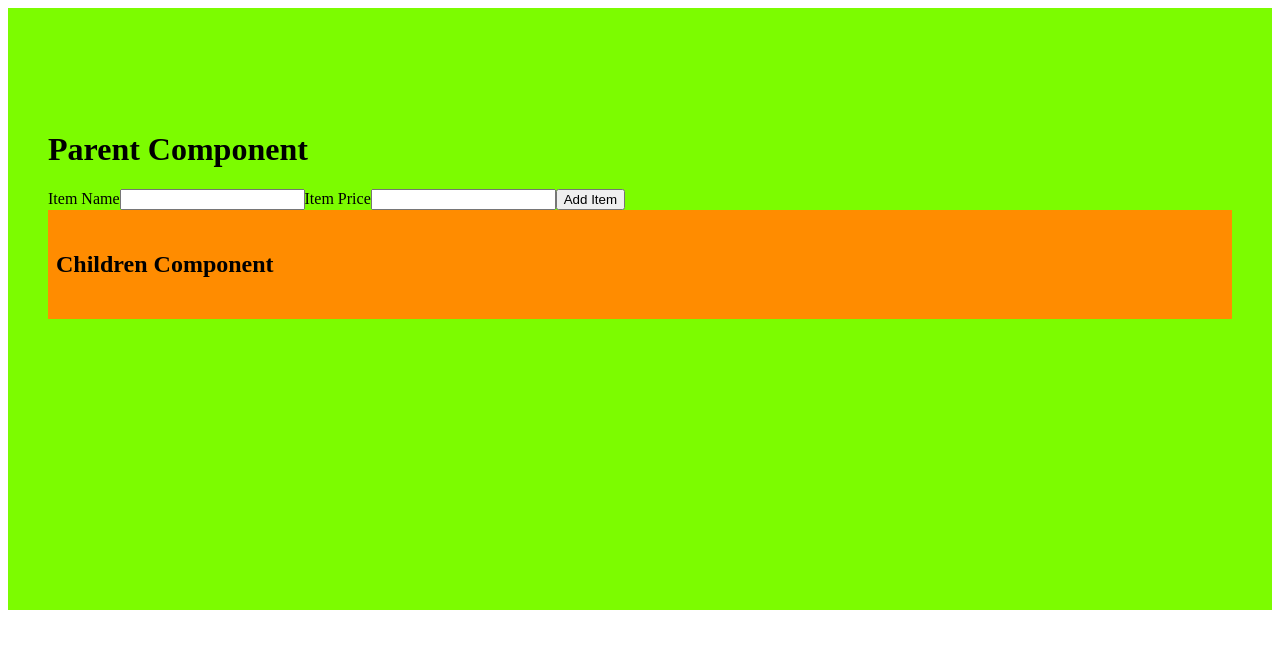
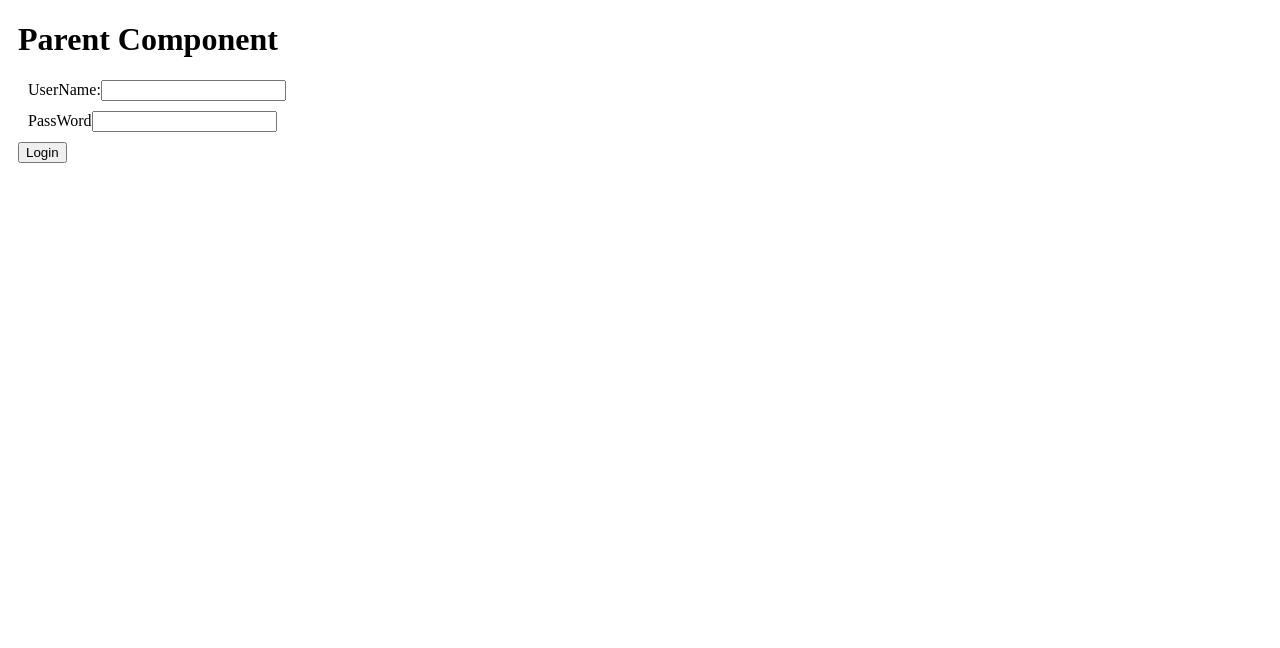
Before and after one commit to Harshitha-Muniraj/React-Composition-5, a React (Create React App) app: page / in a window 1280 px wide. Shown: the top 648 px of the page. Built offline with nearby package versions, Linux system fonts and the light colour scheme.

Commit message:
lift state 5

```diff
--- a/src/components/childComponent/Child.js
+++ b/src/components/childComponent/Child.js
@@ -1,44 +1,25 @@
 import React from 'react'
 import './child.css'
-const Child = ({itemList,SetItemList}) => {
- const removeItem=(pp)=>{
-const update=[]
-itemList.map((ii,index)=>{
-  console.log(pp,index)
-   if (index!=pp){
-      return update.push(ii)
-   }
- })
- SetItemList(update)
- }
+const Child = ({SetLogin}) => {
+
+  const loginCheck=(e)=>{
+    e.preventDefault();
+    SetLogin(true)
+  }
 
   return (
     <>
-    <div className='children'>
-        <h2>Children Component</h2>
-
-     <div>
-      {
-        itemList.map((item,index)=>{
-          const {itemName,itemPrice}=item
-          return(
-            <>
-            <div  key={index} className='flex'>
-            <ul>
-              <li >
-                {itemName}- &#8377;{itemPrice}
-              </li>
-            </ul>
-            <button className='btn' onClick={()=>removeItem(index)}>Remove</button>
-            </div>
-
-            </>
-          )
-        })
-      }
-
-     </div>
-     </div>
+    <form onSubmit={loginCheck}>
+    <div>
+      <label>UserName:</label>
+      <input required/>
+    </div>
+    <div>
+      <label>PassWord</label>
+      <input required/>
+    </div>
+    <button type='submit'>Login</button>
+    </form>
     </>
   )
 }
--- a/src/components/childComponent/child.css
+++ b/src/components/childComponent/child.css
@@ -1,14 +1,3 @@
-
-.children{
-    background-color: darkorange;
-    padding: 21px 8px;
+div{
+    margin: 10px ;
 }
-.flex{
-    display: flex;
-    gap: 20px;
-    align-items: center;
-}
-.btn{
-    width: 60px;
-    height: 25px;
-}
--- a/src/components/parentComponent/Parent.js
+++ b/src/components/parentComponent/Parent.js
@@ -1,48 +1,13 @@
-import React, { useState } from 'react'
+import React, { useState } from 'react';
 import Child from '../childComponent/Child';
-import './parent.css';
-
-
 
 const Parent = () => {
-    const [inputState,SetInputState]=useState('');
-    const [itemList,SetItemList]=useState([])
-
-
-
-    function updateInp(e){
-
-      SetInputState({...inputState,[e.target.name]:e.target.value});
-
-    }
-
-    function displayItem(e){
-      e.preventDefault();
-      console.log(inputState)
-      SetItemList([...itemList,inputState])
-
-      SetInputState({itemName:'',itemPrice:''})
-    }
+  const [login,SetLogin]=useState(false)
   return (
     <>
-      <div className='parent'>
-        <div className='parent-container'>
-            <h1>Parent Component</h1>
-            <div>
-              <form onSubmit={displayItem}>
-                <label htmlFor="itemNname">Item Name</label>
-                <input type="text" name="itemName" value={inputState.itemName} required onChange={updateInp} id="itemNname" />
-                <label htmlFor="itemPrice">Item Price</label>
-                <input type="number" name="itemPrice" value={inputState.itemPrice} required onChange={updateInp} id="itemPrice" />
-                <button type='submit'>Add Item</button>
-              </form>
-            </div>
-
-
-        </div>
-        <Child itemList={itemList} SetItemList={SetItemList}/>
-      </div>
-
+    <h1>Parent Component</h1>
+    {login?<h2>Login Successful</h2>:null}
+    {login?null:<Child SetLogin={SetLogin} />}
     </>
   )
 }
--- a/src/components/parentComponent/parent.css
+++ /dev/null
@@ -1,10 +0,0 @@
-.parent-container{
-    display: flex;
-    flex-direction: column;
-}
-.parent{
-    background-color: lawngreen;
-    height: 50vh;
-
-    padding: 8% 40px;
-}
```
